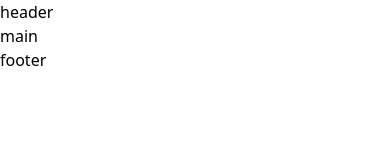
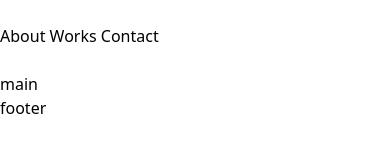
Before and after one commit to davi-sant/codeBox-Homepage, a website: page index.html in a window 390 px wide. Drawn offline with Linux system fonts and the light colour scheme.

Commit message:
:construction: starting mobile menu

```diff
--- a/index.html
+++ b/index.html
@@ -19,13 +19,30 @@
     <meta name="theme-color" content="#fafafa">
   </head>
   <body>
-    <header>
-      header
+    <header class="header">
+      <!-- Starting Mobile Menu -->
+      <nav class="header_nav">
+        <button type="button" class="header_logo">
+          <img class="" src="" alt="" />
+          <davi@santos/>
+        </button>
+
+        <div class="header_mobileLinks">
+          <a class="link" href="#">About</a>
+          <a class="link" href="#">Works</a>
+          <a class="link" href="#">Contact</a>
+        </div>
+
+        <div class="header_content_buttons">
+          <button class="button button_darkMode"></button>
+          <button class="button button_menu"></button>
+        </div>
+      </nav>
     </header>
-    <main>
+    <main class="main">
       main
     </main>
-    <footer>
+    <footer class="footer">
       footer
     </footer>
   </body>
```
